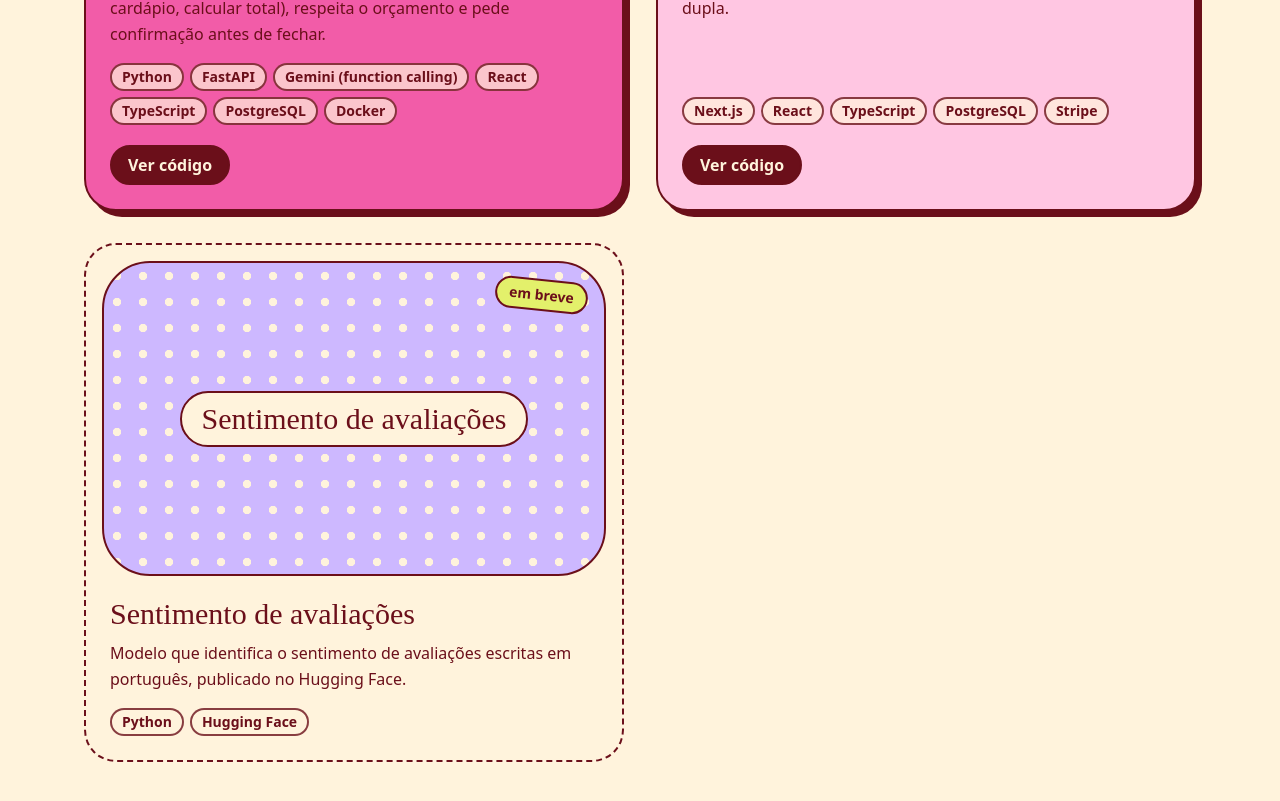
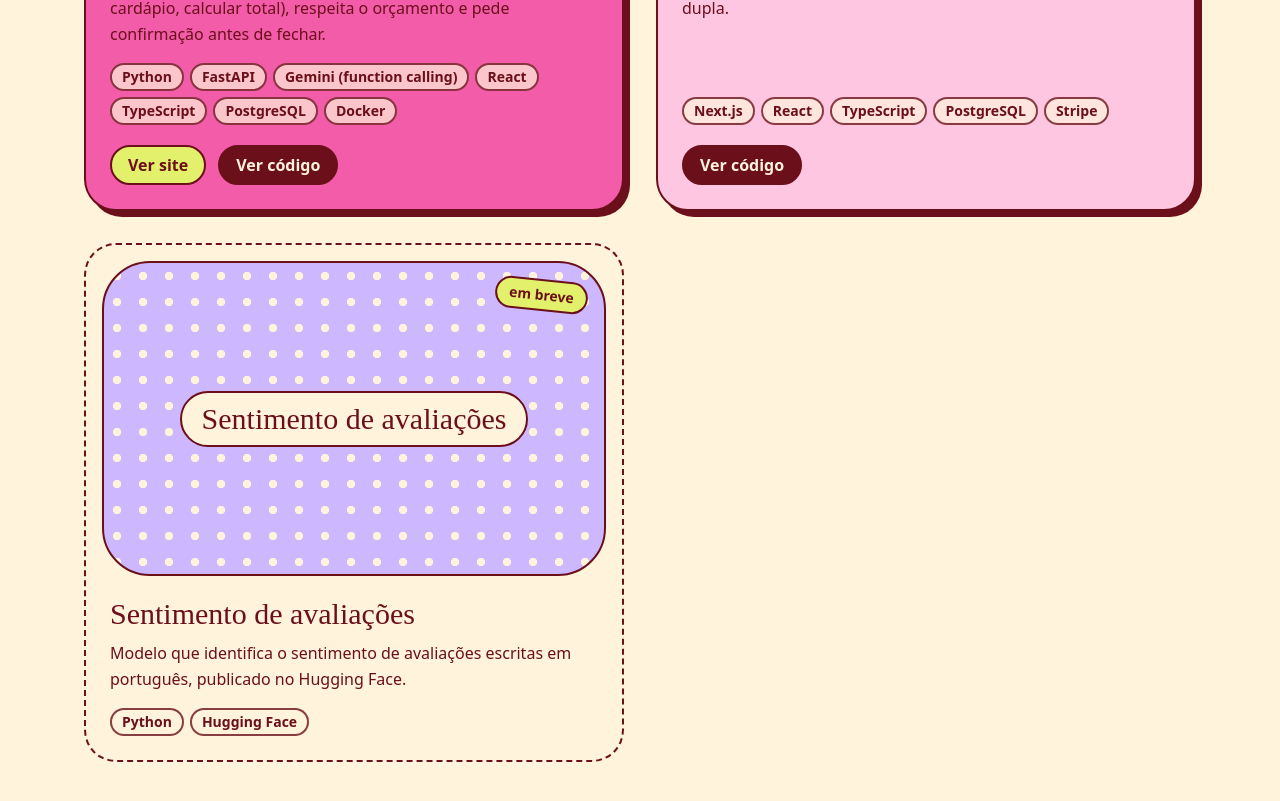
Before and after one commit to alanasena/portfolio, a Next.js app: page / in a window 1280 px wide. Shown: the part 3065-3866 px from the top of the page. Built offline with nearby package versions, Linux system fonts and the light colour scheme; a web font is replaced by a local one.

Commit message:
Update conteudo.ts

```diff
--- a/src/data/conteudo.ts
+++ b/src/data/conteudo.ts
@@ -56,6 +56,7 @@ export const projetos: Projeto[] = [
       "Agente de IA que entende pedidos de comida em linguagem natural, decide quais ferramentas usar (buscar restaurantes, ver cardápio, calcular total), respeita o orçamento e pede confirmação antes de fechar.",
     tecnologias: ["Python", "FastAPI", "Gemini (function calling)", "React", "TypeScript", "PostgreSQL", "Docker"],
     github: "https://github.com/alanasena/rango-agente",
+    site: "https://https://rango-three.vercel.app/",
   },
   {
     nome: "Bloom",
```
